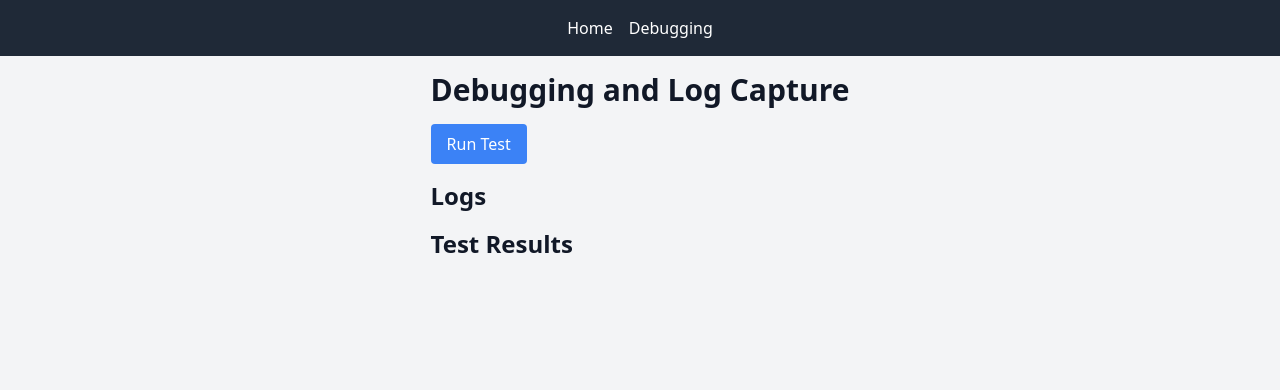
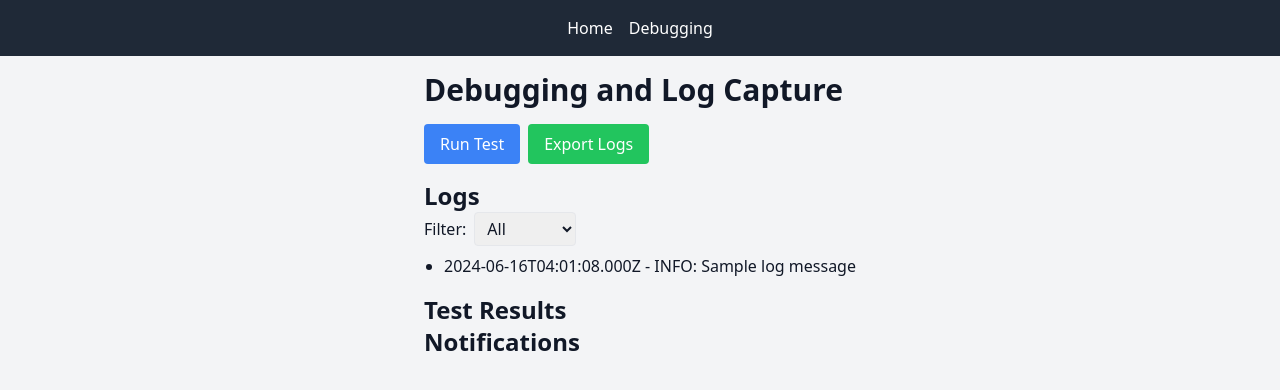
Before and after one commit to Toowiredd/bare-bones-app-modify, a React (Vite) app: page /debugging in a window 1280 px wide. Shown: the top 390 px of the page. Built offline with nearby package versions, Linux system fonts and the light colour scheme.

Commit message:
Expanded logic and tests with live log view, including log capture, error tracking, performance monitoring, test execution, log filtering, log export, user notifications, and navigation.

```diff
--- a/package.json
+++ b/package.json
@@ -18,6 +18,7 @@
     "@testing-library/jest-dom": "^6.4.6",
     "@testing-library/react": "^14.3.1",
     "@testing-library/user-event": "^14.5.2",
+    "file-saver": "^2.0.5",
     "jest": "^29.7.0",
     "react": "^18.2.0",
     "react-dom": "^18.2.0",
--- a/src/pages/DebuggingPage.jsx
+++ b/src/pages/DebuggingPage.jsx
@@ -1,8 +1,21 @@
-import React, { useState } from 'react';
+import React, { useState, useEffect } from 'react';
+import { saveAs } from 'file-saver';
 
 const DebuggingPage = () => {
   const [logs, setLogs] = useState([]);
   const [testResults, setTestResults] = useState([]);
+  const [filter, setFilter] = useState('all');
+  const [notifications, setNotifications] = useState([]);
+
+  useEffect(() => {
+    // Simulate log capture
+    const interval = setInterval(() => {
+      const newLog = { level: 'info', message: 'Sample log message', timestamp: new Date().toISOString() };
+      setLogs((prevLogs) => [...prevLogs, newLog]);
+    }, 5000);
+
+    return () => clearInterval(interval);
+  }, []);
 
   const captureLog = (log) => {
     setLogs([...logs, log]);
@@ -12,19 +25,37 @@ const DebuggingPage = () => {
     // Placeholder for test conduction logic
     const result = { testName: 'Sample Test', status: 'Passed', timestamp: new Date().toISOString() };
     setTestResults([...testResults, result]);
+    setNotifications([...notifications, { message: 'Test completed successfully', type: 'success' }]);
   };
+
+  const exportLogs = () => {
+    const blob = new Blob([JSON.stringify(logs, null, 2)], { type: 'application/json' });
+    saveAs(blob, 'logs.json');
+  };
+
+  const filteredLogs = logs.filter(log => filter === 'all' || log.level === filter);
 
   return (
     <div className="min-h-screen p-4 bg-gray-100">
       <h1 className="text-3xl font-bold mb-4">Debugging and Log Capture</h1>
       <div className="mb-4">
         <button onClick={runTest} className="px-4 py-2 bg-blue-500 text-white rounded">Run Test</button>
+        <button onClick={exportLogs} className="px-4 py-2 bg-green-500 text-white rounded ml-2">Export Logs</button>
       </div>
       <div className="mb-4">
         <h2 className="text-2xl font-bold">Logs</h2>
+        <div className="mb-2">
+          <label htmlFor="filter" className="mr-2">Filter:</label>
+          <select id="filter" value={filter} onChange={(e) => setFilter(e.target.value)} className="px-2 py-1 border rounded">
+            <option value="all">All</option>
+            <option value="info">Info</option>
+            <option value="error">Error</option>
+            <option value="warning">Warning</option>
+          </select>
+        </div>
         <ul className="list-disc pl-5">
-          {logs.map((log, index) => (
-            <li key={index}>{log}</li>
+          {filteredLogs.map((log, index) => (
+            <li key={index}>{`${log.timestamp} - ${log.level.toUpperCase()}: ${log.message}`}</li>
           ))}
         </ul>
       </div>
@@ -36,6 +67,14 @@ const DebuggingPage = () => {
           ))}
         </ul>
       </div>
+      <div>
+        <h2 className="text-2xl font-bold">Notifications</h2>
+        <ul className="list-disc pl-5">
+          {notifications.map((notification, index) => (
+            <li key={index} className={`text-${notification.type === 'success' ? 'green' : 'red'}-500`}>{notification.message}</li>
+          ))}
+        </ul>
+      </div>
     </div>
   );
 };
```
Also changed, not shown: 2 other files (tests, documents, lock files or other folders).
